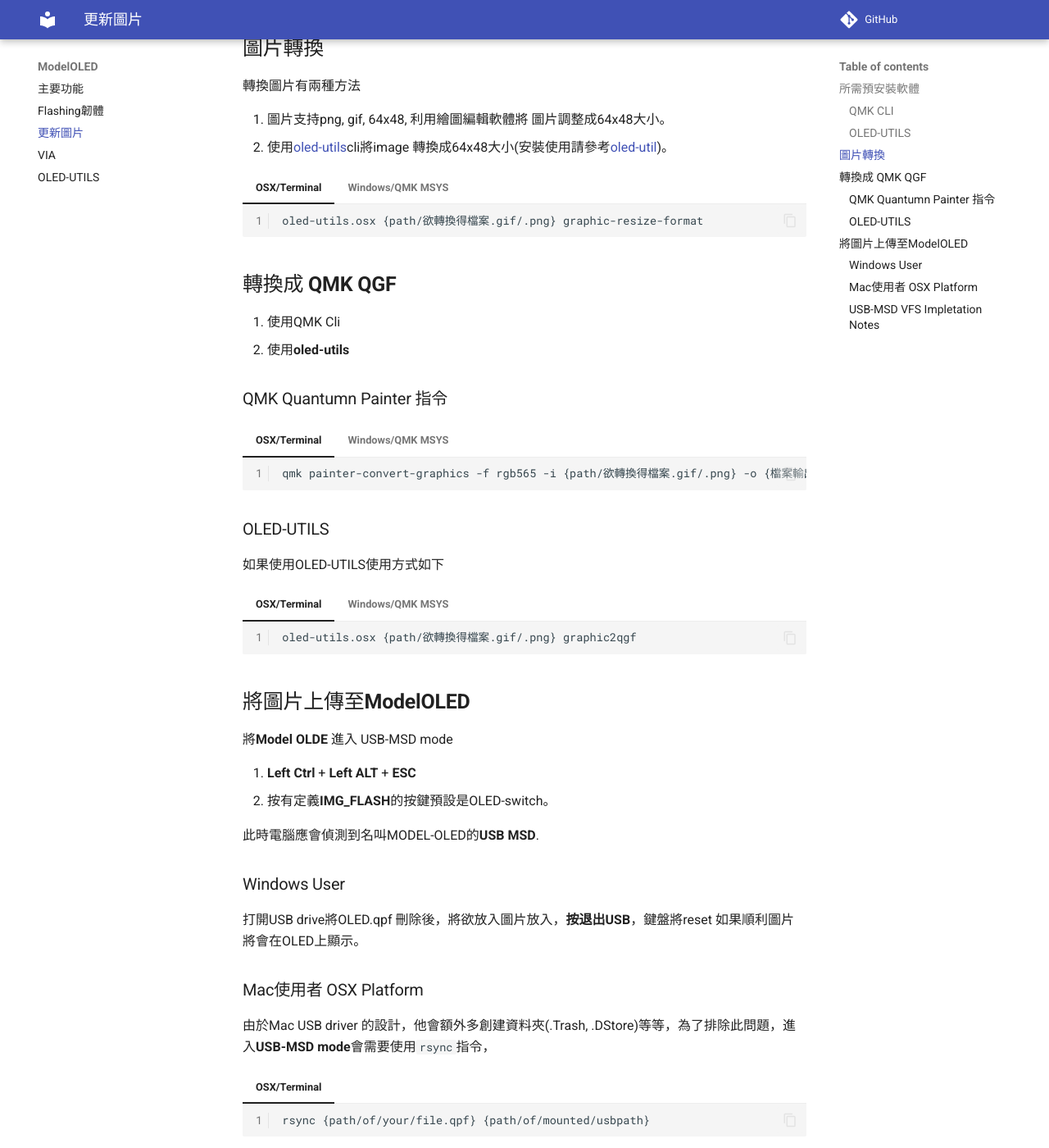
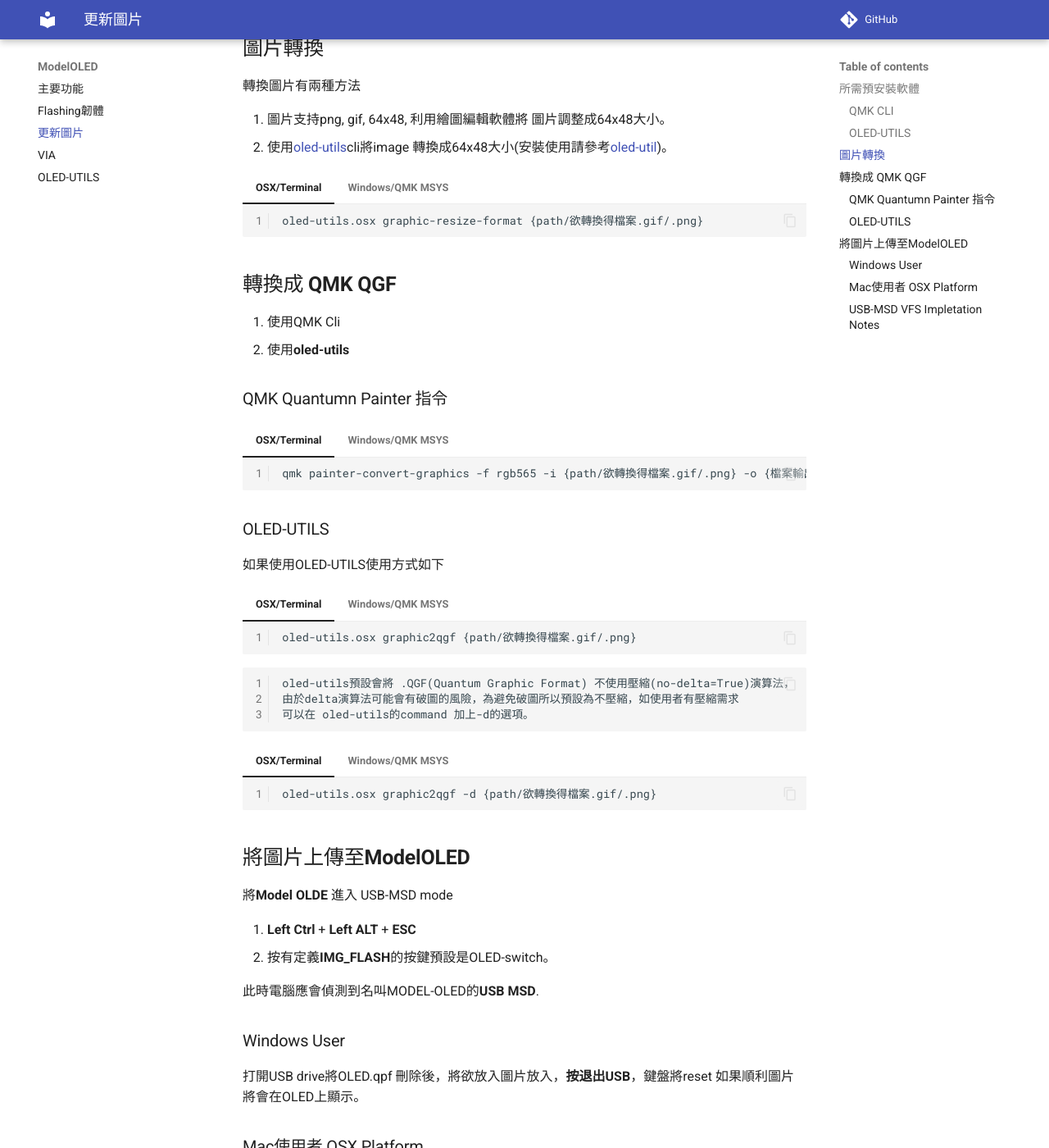
Before and after one commit to EugenePY/model-oled-pb, an MkDocs documentation site: the page built from docs/update_graphics.md, in a window 1280 px wide and 1400 px high, scrolled down 1512 px. Shown: the whole window at 82% size. Built offline with MkDocs 1.6.1 and Material for MkDocs 9.7.7, drawn with Linux system fonts in a browser that asks for light colours; comment, search, counter and statistics services are not loaded.

Commit message:
modify the option name

````diff
--- a/docs/update_graphics.md
+++ b/docs/update_graphics.md
@@ -76,12 +76,12 @@
 
 === "OSX/Terminal"
     ```
-    oled-utils.osx {path/欲轉換得檔案.gif/.png} graphic-resize-format
+    oled-utils.osx graphic-resize-format {path/欲轉換得檔案.gif/.png}
     ```
 
 === "Windows/QMK MSYS"
     ```
-    oled-utils.win {path/欲轉換得檔案.gif/.png} graphic-resize-format
+    oled-utils.win graphic-resize-format {path/欲轉換得檔案.gif/.png}
     ```
 
 
@@ -108,13 +108,30 @@
 
 === "OSX/Terminal"
     ```
-    oled-utils.osx {path/欲轉換得檔案.gif/.png} graphic2qgf
+    oled-utils.osx graphic2qgf {path/欲轉換得檔案.gif/.png}
     ```
 
 === "Windows/QMK MSYS"
     ```
-    oled-utils.win {path/欲轉換得檔案.gif/.png} graphic2qgf
+    oled-utils.win graphic2qgf {path/欲轉換得檔案.gif/.png}
     ```
+
+```noted
+oled-utils預設會將 .QGF(Quantum Graphic Format) 不使用壓縮(no-delta=True)演算法，
+由於delta演算法可能會有破圖的風險，為避免破圖所以預設為不壓縮，如使用者有壓縮需求
+可以在 oled-utils的command 加上-d的選項。
+```
+
+=== "OSX/Terminal"
+    ```
+    oled-utils.osx graphic2qgf -d {path/欲轉換得檔案.gif/.png}
+    ```
+
+=== "Windows/QMK MSYS"
+    ```
+    oled-utils.win graphic2qgf -d {path/欲轉換得檔案.gif/.png}
+    ```
+
 
 
 
````
Also changed, not shown: docs/oled_util_guide.md (+18 -3 lines), 1 other file.
